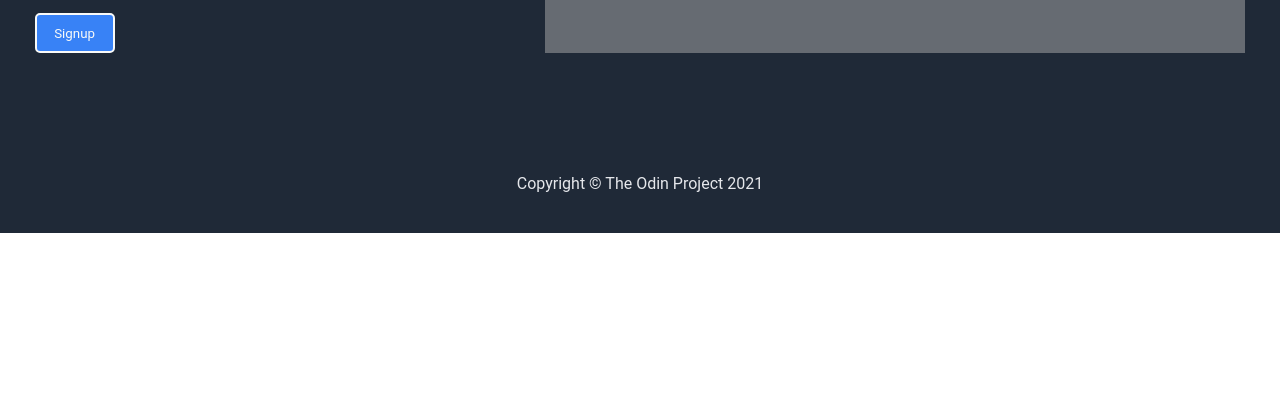
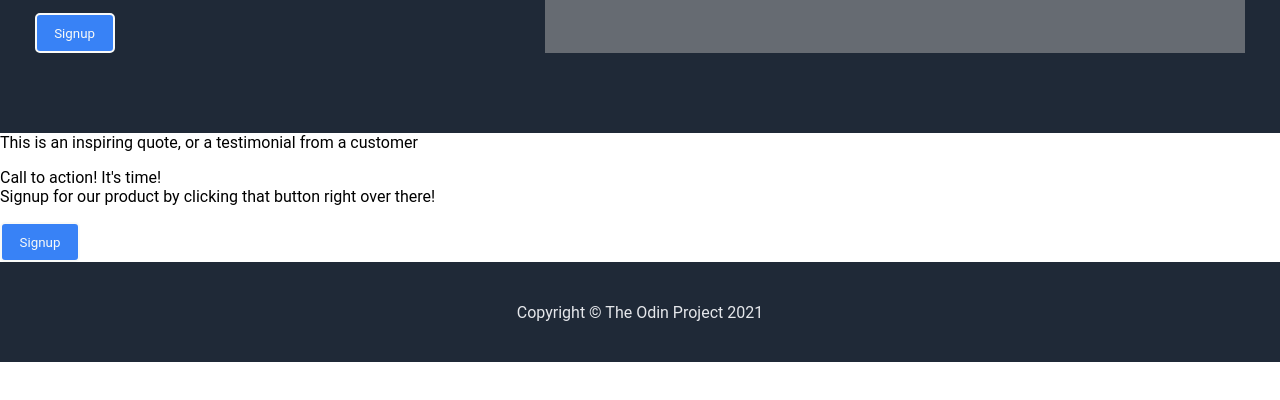
Before and after one commit to webdev-krishna/Landing-Page, a plain HTML site: page index.html in a window 1280 px wide. Shown: the part 352-752 px from the top of the page. Drawn offline with Linux system fonts and the light colour scheme.

Commit message:
done with signup box and working with quote box

```diff
--- a/index.html
+++ b/index.html
@@ -41,6 +41,33 @@
             </div>
         </div>
     </div>
+    <div class="info-section">
+
+    </div>
+    <div class="quote-section">
+        <div class="quote-content">
+            This is an inspiring quote, or a testimonial from
+            a customer
+        </div>
+    </div>
+    <div class="sign-up">
+        <div class="signup-content">
+            <div class="signup-left">
+                <p>
+                    <span class="signup-main">
+                        Call to action! It's time!
+                    </span><br>
+                    <span class="signup-secondary">
+                        Signup for our product by
+                        clicking that button right over there!
+                    </span>
+                </p>
+            </div>
+            <div class="signup-right">
+                <button type="button">Signup</button>
+            </div>
+        </div>
+    </div>
     <div class="footer">
         Copyright © The Odin Project 2021
     </div>
```
